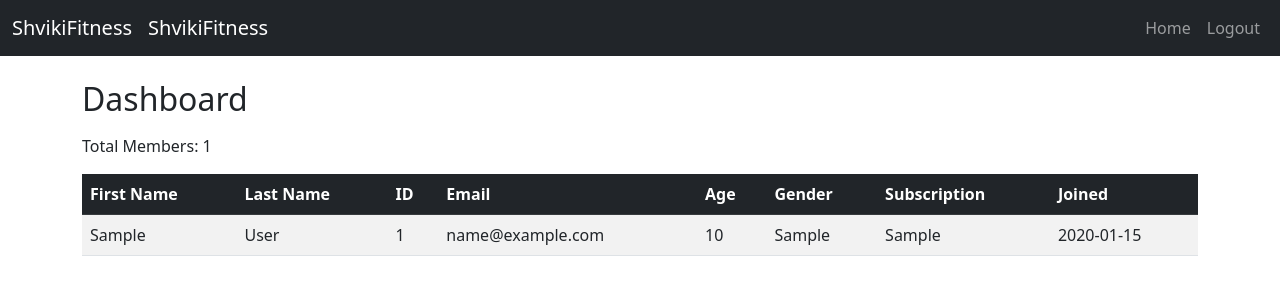
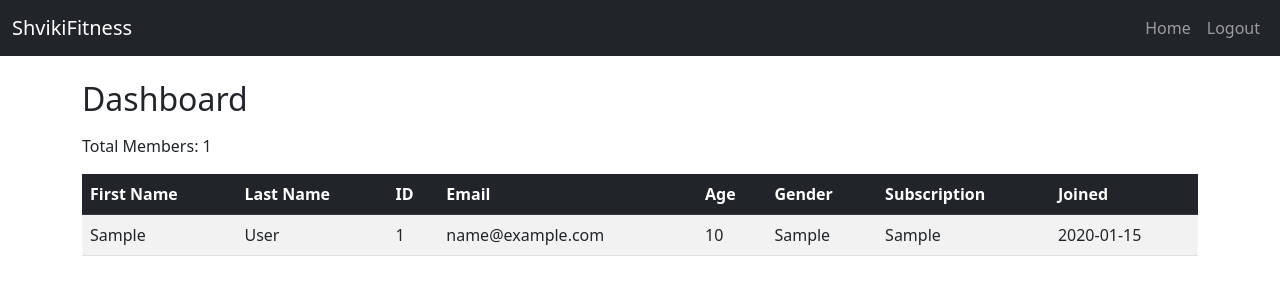
Before and after one commit to alon-shviki/shviki-fitness, a Flask app: page /dashboard in a window 1280 px wide. Shown: the top 300 px of the page. Run offline with Flask 3, Linux system fonts and the light colour scheme; the visitor is signed in with stand-in values (Sample User, id 1); tables that the repository leaves empty hold one stand-in row (values such as "Sample post").

Commit message:
Remove default navbar link for unauthenticated users

```diff
--- a/app/templates/base.html
+++ b/app/templates/base.html
@@ -9,7 +9,6 @@
 <body>
   <nav class="navbar navbar-expand-lg navbar-dark bg-dark">
     <div class="container-fluid">
-      <a class="navbar-brand" href="{{ url_for('index') }}">ShvikiFitness</a>
       {% if session.get('user_id') %}
             <a class="navbar-brand" href="{{ url_for('user_home') }}">ShvikiFitness</a>
           {% else %}
```
